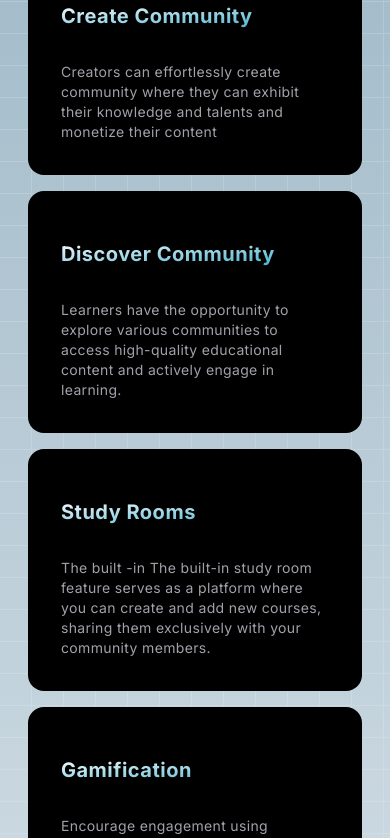
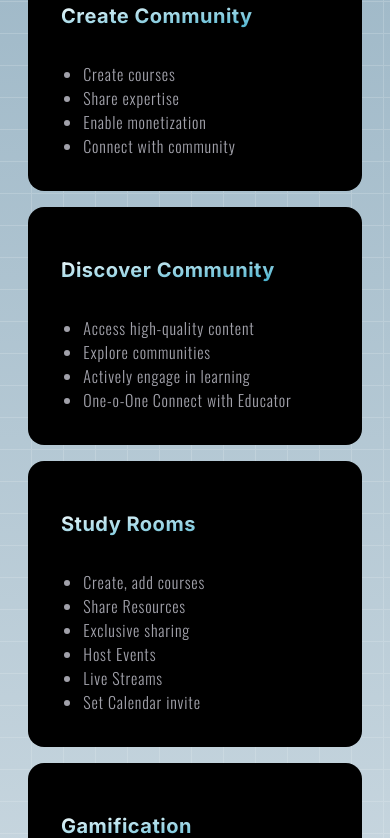
Before and after one commit to deauthe/edlern, a Next.js app: page / in a window 390 px wide. Shown: the part 3720-4558 px from the top of the page. Built offline with nearby package versions, Linux system fonts and the light colour scheme; no server answers.

Commit message:
added points in features

```diff
--- a/src/components/features/FeatureCard.tsx
+++ b/src/components/features/FeatureCard.tsx
@@ -9,7 +9,7 @@ export const HoverEffect = ({
 }: {
 	items: {
 		title: string;
-		description: string;
+		description: React.ReactNode;
 		link: string;
 	}[];
 	className?: string;
@@ -49,11 +49,13 @@ export const HoverEffect = ({
 							/>
 						)}
 					</AnimatePresence>
-					<Card>
-						<CardTitle className="text-xl md:text-3xl lg:text-5xl bg-gradient-to-tl from-blue-100 to-white text-transparent bg-clip-text">
+					<Card className="">
+						<CardTitle className="text-xl md:text-3xl lg:text-5xl bg-gradient-to-tl from-blue-100 to-white text-transparent bg-clip-text mx-auto ">
 							{item.title}
 						</CardTitle>
-						<CardDescription>{item.description}</CardDescription>
+						<CardDescription className="text-md h-fit w-full leading-6">
+							{item.description}
+						</CardDescription>
 					</Card>
 				</Link>
 			))}
--- a/src/components/features/FeatureCardStatic.ts
+++ /dev/null
@@ -1,29 +0,0 @@
-export const FeatureCardContent: {
-	title: string;
-	description: string;
-	link: string;
-}[] = [
-	{
-		title: "Create Community",
-		description: `Creators can effortlessly create community where they can exhibit their
-knowledge and talents and monetize their content`,
-		link: "#createCommunity",
-	},
-	{
-		title: "Discover Community",
-		description: `Learners have the opportunity to explore various communities to access
-        high-quality educational content and actively engage in learning.`,
-		link: "#discoverCommunity",
-	},
-	{
-		title: "Study Rooms",
-		description: `The built -in The built-in study room feature serves as a platform where you can
-        create and add new courses, sharing them exclusively with your community members.`,
-		link: "#studyRooms",
-	},
-	{
-		title: "Gamification",
-		description: `Encourage engagement using incentive points and leadership board.`,
-		link: "#gamification",
-	},
-];
--- /dev/null
+++ b/src/components/features/FeatureCardStatic.tsx
@@ -0,0 +1,55 @@
+export const FeatureCardContent: {
+	title: string;
+	description: React.ReactNode;
+	link: string;
+}[] = [
+	{
+		title: "Create Community",
+		description: (
+			<ul className="font-oswald tracking-wider font-normal w-5/6 text-left mx-auto list-disc ">
+				<li>Create courses</li>
+				<li>Share expertise</li>
+				<li>Enable monetization</li>
+				<li>Connect with community</li>
+			</ul>
+		),
+		link: "#createCommunity",
+	},
+	{
+		title: "Discover Community",
+		description: (
+			<ul className="font-oswald tracking-wider font-normal w-5/6 text-left mx-auto list-disc ">
+				<li>Access high-quality content</li>
+				<li>Explore communities</li>
+				<li>Actively engage in learning</li>
+				<li>One-o-One Connect with Educator</li>
+			</ul>
+		),
+		link: "#discoverCommunity",
+	},
+	{
+		title: "Study Rooms",
+		description: (
+			<ul className=" font-oswald tracking-wider font-normal text-left w-5/6 mx-auto list-disc ">
+				<li>Create, add courses</li>
+				<li>Share Resources</li>
+				<li>Exclusive sharing</li>
+				<li>Host Events</li>
+				<li>Live Streams</li>
+				<li>Set Calendar invite</li>
+			</ul>
+		),
+		link: "#studyRooms",
+	},
+	{
+		title: "Gamification",
+		description: (
+			<ul className=" font-oswald tracking-wider font-normal text-left w-5/6 mx-auto list-disc flex flex-col gap-2">
+				<li>Levelling system: Advance ranks</li>
+				<li>Progress tracking: Visual milestones</li>
+				<li>Badges for achievements</li>
+			</ul>
+		),
+		link: "#gamification",
+	},
+];
--- a/src/components/features/FeaturesHome.tsx
+++ b/src/components/features/FeaturesHome.tsx
@@ -41,13 +41,15 @@ const DiscoverCommunity = () => {
 				</video>
 			</div>
 			<div className="my-auto mx-auto flex flex-col gap-10  ">
-				<h1 className="text-7xl text-black font-oswald tracking-tight font-semibold text-right ">
+				<h1 className="text-7xl text-black font-oswald tracking-tight font-semibold text-left  ">
 					Discover Communities
 				</h1>
-				<p className="text-3xl text-black/[0.7] font-oswald tracking-wider font-medium w-3/4 text-right ml-auto ">
-					Learners have the opportunity to explore various communities to access
-					high-quality educational content and actively engage in learning.
-				</p>
+				<ul className="text-3xl text-black/[0.7] font-oswald tracking-wider font-normal w-5/6 text-left mx-auto list-disc ">
+					<li>Access high-quality content</li>
+					<li>Explore communities</li>
+					<li>Actively engage in learning</li>
+					<li>One-o-One Connect with Educator</li>
+				</ul>
 			</div>
 		</div>
 	);
@@ -55,15 +57,17 @@ const DiscoverCommunity = () => {
 
 const CreateCommunity = () => {
 	return (
-		<div className=" w-9/12 h- mx-auto rounded-md grid grid-cols-2 gap-10 px-5 pt-10">
-			<div className="my-auto mx-auto flex flex-col gap-10  ">
+		<div className=" w-9/12 h- mx-auto rounded-md grid grid-cols-2 gap-10 px-5 pt-10 ">
+			<div className="my-auto mx-auto flex flex-col gap-10   w-full">
 				<h1 className="text-7xl text-black font-oswald tracking-tight font-semibold ">
 					Create Communities
 				</h1>
-				<p className="text-3xl text-black/[0.7] font-oswald tracking-wider font-medium w-3/4">
-					Creators can effortlessly create community where they can exhibit
-					their knowledge &amp; talents and monetize their content
-				</p>
+				<ul className="text-3xl text-black/[0.7] font-oswald tracking-wider font-normal w-5/6 text-left mx-auto list-disc ">
+					<li>Create courses</li>
+					<li>Share expertise</li>
+					<li>Enable monetization</li>
+					<li>Connect with community</li>
+				</ul>
 			</div>
 			<div className="my-auto">
 				<video autoPlay loop muted className="w-[34em] rounded-full ml-auto">
@@ -74,43 +78,21 @@ const CreateCommunity = () => {
 	);
 };
 
-const Calender = () => {
-	return (
-		<div className=" w-9/12 h- mx-auto rounded-md grid grid-cols-2 gap-10 px-5 lg:mt-20 mt-5">
-			<div className="my-auto mx-auto flex flex-col gap-10  ">
-				<h1 className="text-7xl text-black font-oswald tracking-tight font-semibold  text-right">
-					Calendar
-				</h1>
-				<p className="text-3xl text-black/[0.7] font-oswald tracking-wider font-medium w-3/4 text-right ml-auto">
-					Never miss the latest update from your favourite creator, just mark it
-					on your calendar.
-				</p>
-			</div>
-			<div className="my-auto">
-				<video
-					autoPlay
-					loop
-					muted
-					className="w-[15em] rounded-full lg:mr-auto lg:ml-16"
-				>
-					<source src="/Calendar.mp4" />
-				</video>
-			</div>
-		</div>
-	);
-};
 const StudyRoom = () => {
 	return (
 		<div className=" w-9/12 h- mx-auto rounded-md grid grid-cols-2 gap-10 px-5">
-			<div className="my-auto mx-auto flex flex-col gap-10  ">
-				<h1 className="text-7xl text-black font-oswald tracking-tight font-semibold ">
+			<div className="my-auto mx-auto flex flex-col gap-10   w-full">
+				<h1 className="text-7xl text-black font-oswald tracking-tight font-semibold w-full text-left ">
 					Study Room
 				</h1>
-				<p className="text-3xl text-black/[0.7] font-oswald tracking-wider font-medium w-3/4">
-					The built-in study room feature serves as a platform where you can
-					create and add new courses, sharing them exclusively with your
-					community members.
-				</p>
+				<ul className="text-3xl text-black/[0.7] font-oswald tracking-wider font-normal text-left w-5/6 mx-auto list-disc ">
+					<li>Create, add courses</li>
+					<li>Share Resources</li>
+					<li>Exclusive sharing</li>
+					<li>Host Events</li>
+					<li>Live Streams</li>
+					<li>Set Calendar invite</li>
+				</ul>
 			</div>
 			<div className="my-auto">
 				<video autoPlay loop muted className="w-[34em] rounded-full ml-auto">
@@ -129,12 +111,14 @@ const Gamification = () => {
 				</video>
 			</div>
 			<div className="my-auto mx-auto flex flex-col gap-10  ">
-				<h1 className="text-7xl text-black font-oswald tracking-tight font-semibold text-right ">
+				<h1 className="text-7xl text-black font-oswald tracking-tight font-semibold w-full text-left ">
 					Gamification
 				</h1>
-				<p className="text-3xl text-black/[0.7] font-oswald tracking-wider font-medium w-3/4 text-right ml-auto ">
-					Encourage engagement using incentive points and leadership board
-				</p>
+				<ul className="text-3xl text-black/[0.7] font-oswald tracking-wider font-normal text-left w-5/6 mx-auto list-disc flex flex-col gap-2">
+					<li className="leading-7">Levelling system: Advance ranks</li>
+					<li className="leading-7">Progress tracking: Visual milestones</li>
+					<li>Badges for achievements</li>
+				</ul>
 			</div>
 		</div>
 	);
```
